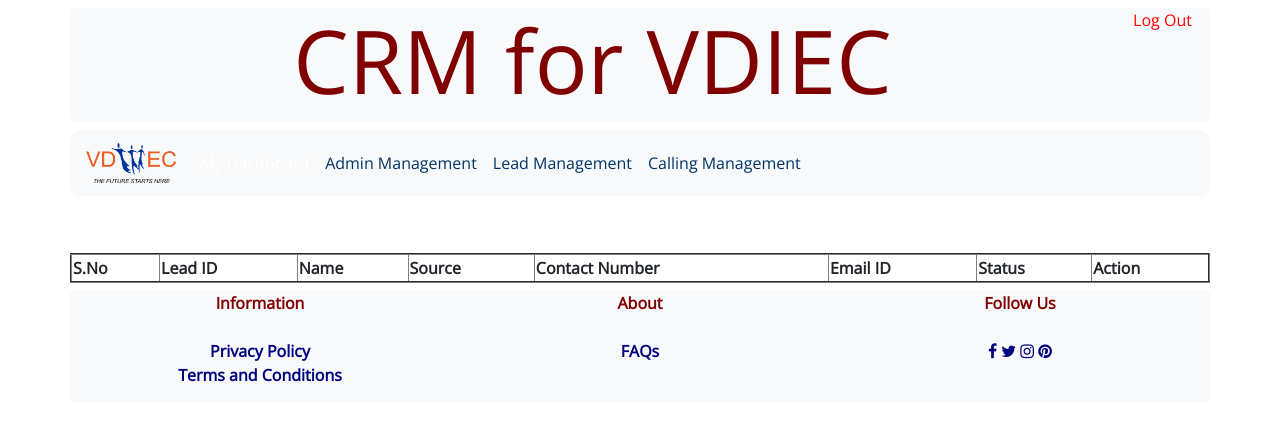
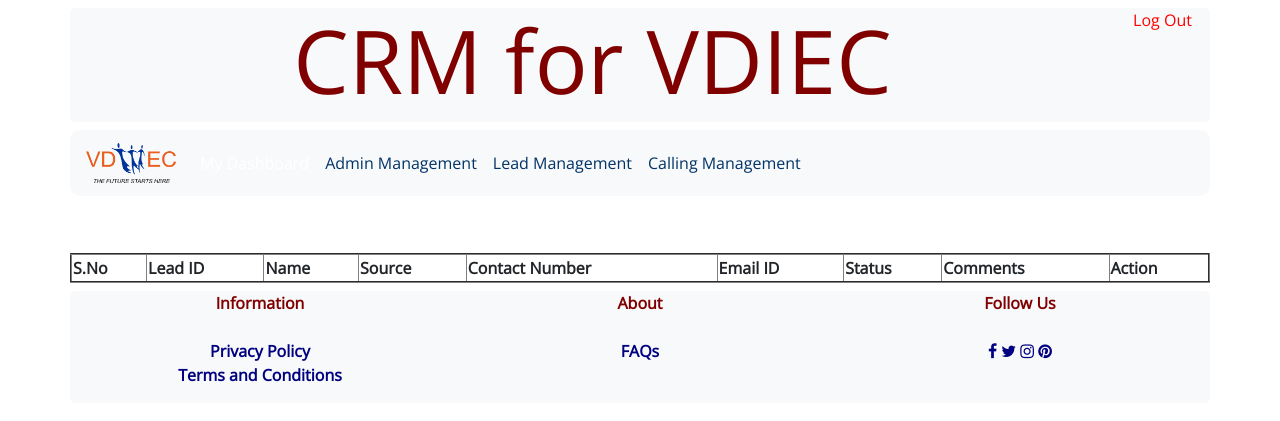
Before and after one commit to aslesha948/Customer-Relationship-Management-for-VDIEC, a PHP site: page /calling.php in a window 1280 px wide. Shown: the top 421 px of the page. Run offline with PHP 8.4, Linux system fonts and the light colour scheme; a user stored in the database is signed in; data comes from the database, SQL or seed files in the repository; lists and menus that the app fills with data are empty.

Commit message:
Update calling.php

```diff
--- a/calling.php
+++ b/calling.php
@@ -88,6 +88,7 @@
           <th>Contact Number</th>
           <th>Email ID </th>
           <th>Status</th>
+          <th>Comments</th>
           <th>Action </th>
           </tr>";
     while ($cleads=mysqli_fetch_array($res))
@@ -103,6 +104,7 @@
             echo "<td>" . $cleads['contact'] . "</td>";
             echo "<td>" . $cleads['email'] . "</td>";
             echo "<td>" . $cleads['status'] . "</td>";
+             echo "<td>" . $cleads['comments'] . "</td>";
 
             echo "<td><button type=\"button\" class=\"btn btn-warning\" style=\"float:right\" ><a href=\"update.php?cid=".$cid."\">Edit</a></button></td>";
 
```
